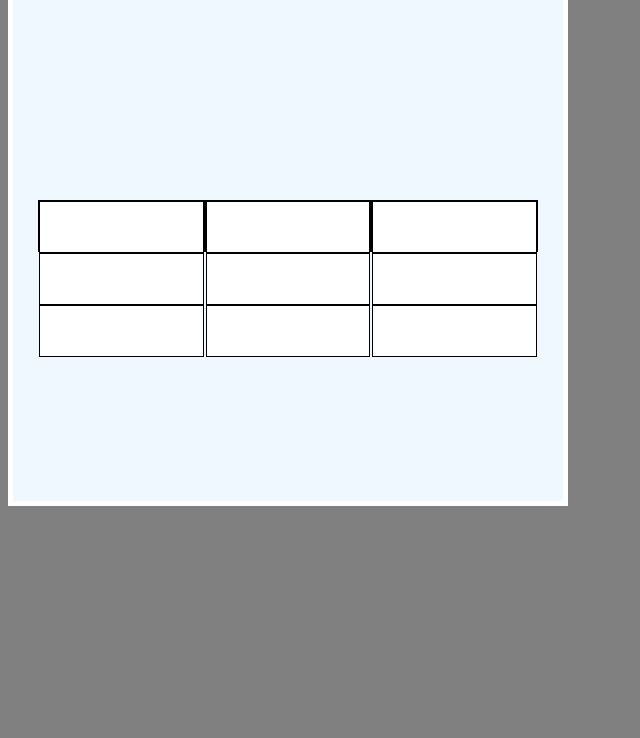
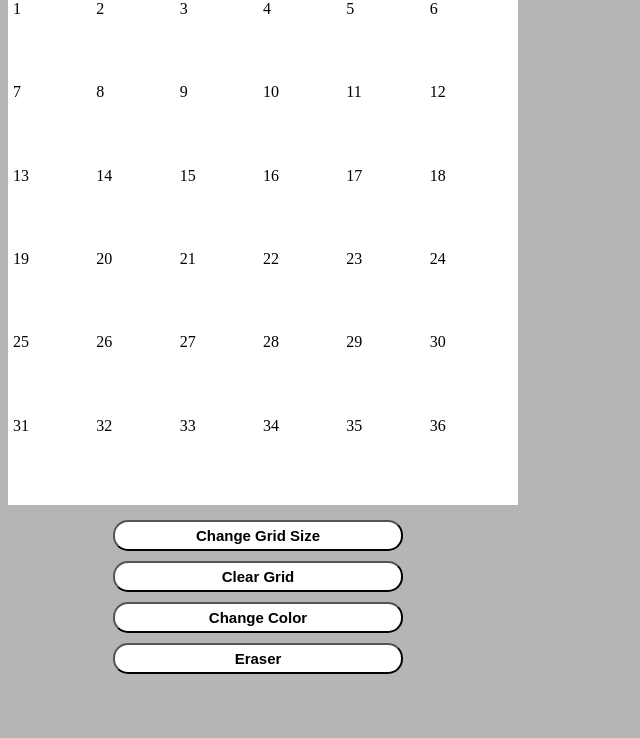
Before and after one commit to laurencrtr/odin-etch-a-sketch, a plain HTML site: page index.html in a window 1280 px wide. Shown: the part 62-800 px from the top of the page, without its empty margins (0-640 px from the left). Drawn offline with Linux system fonts and the light colour scheme.

Commit message:
Set box sizes for grid layout

```diff
--- a/index.html
+++ b/index.html
@@ -9,8 +9,18 @@
     <script src="javascript.js" defer></script>
 </head>
 <body>
+    <h1 id="nameOfTheGame">Etch-a-Sketch Grid</h1>
+
     <div class="grid">
 
     </div>
+
+    <div id="buttonContainer">
+        <button id="changeGridSize">Change Grid Size</button>
+        <button id="clear">Clear Grid</button>
+        <button id="changeColor">Change Color</button>
+        <button id="eraser">Eraser</button>
+        <!-- <button id="clearButton">Clear</button> -->
+    </div>
 </body>
 </html>
--- a/javascript.js
+++ b/javascript.js
@@ -1,5 +1,18 @@
 const grid = document.querySelector(".grid");
+const clearButton = document.querySelector("#clear");
+const changeGridSizeButton = document.querySelector("#changeGridSize");
+const changeColorButton = document.querySelector("#changeColor");
+const eraserButton = document.querySelector("#eraser");
+// const changeColorButton = document.querySelector("#changeColor");
 
+let gridColor = 'white';
+let brushColor = 'black';
+
+function sayHi (){
+    alert("hi")
+}
+
+let currentBoxFunction = sayHi
 
 function getNumber() {
     let userNumber = prompt("Please enter a number 0-100. Your input must be a number.")
@@ -7,18 +20,24 @@ function getNumber() {
 }
 
 function createGrid(length) {
-    // totalBoxes = length * length
-    for (let i = 0; i < length; i++) {
-        newRow = document.createElement("div")
-        grid.appendChild(newRow)
-        for (let i = 0; i < length; i++) {
-            newBox = document.createElement("div")
-            newRow.appendChild(newBox)
-            console.log("grid added")
-        }
+    let totalBoxes = length * length;
+    let boxWidth = (500/length) + 'px';
+
+    for (let i = 0; i < totalBoxes; i++) {
+        newBox = document.createElement("div")
+        newBox.style.width = boxWidth
+        newBox.style.height = boxWidth
+        newBox.style.backgroundColor = gridColor
+        newBox.textContent = i + 1
+        newBox.addEventListener("mouseEnter", currentBoxFunction);
+        grid.appendChild(newBox)
+
     }
 }
 
+
+
+
 // let gridSize = getNumber()
 // createGrid(gridSize)
-createGrid(3)
+createGrid(6)
--- a/styles.css
+++ b/styles.css
@@ -1,11 +1,12 @@
 * {
-    background-color: gray;
+    background-color: rgb(182, 180, 180);
 }
 
 .grid {
     display: flex;
+    flex-wrap: wrap;
     background-color: aliceblue;
-    padding: 25px;
+    padding: 0px;
     border: 5px solid white;
     height: 500px;
     width: 500px;
@@ -13,9 +14,19 @@
     align-items: center;
 }
 
-.grid div {
+
+#buttonContainer, #nameOfTheGame {
+    display: flex;
+    flex-direction: column;
+    width: 300px;
+    margin: 10px 100px;
+}
+
+#buttonContainer button {
+    padding: 5px;
+    margin: 5px;
+    border-radius: 15px;
     background-color: white;
-    border: 1px solid black;
-    height: 50px;
-    flex: 1 1 auto;
+    font-size: 15px;
+    font-weight: bold;
 }
```
